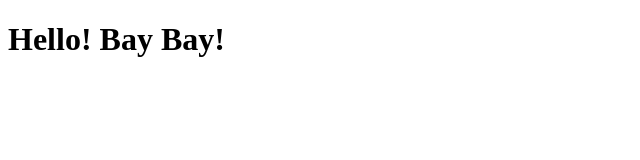
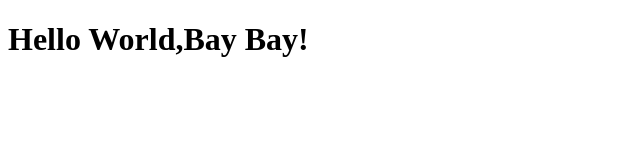
Before and after one commit to nic0mp/testgit, a plain HTML site: page index.html in a window 1280 px wide. Shown: the whole page, without its empty margins (0-640 px from the left). Drawn offline with Linux system fonts and the light colour scheme.

Commit message:
i did it

```diff
--- a/index.html
+++ b/index.html
@@ -7,7 +7,7 @@
     <title>Document</title>
 </head>
 <body>
-    <h1>Hello! Bay Bay!</h1>
+    <h1>Hello World,Bay Bay!</h1>
 
 </body>
 </html>
```
